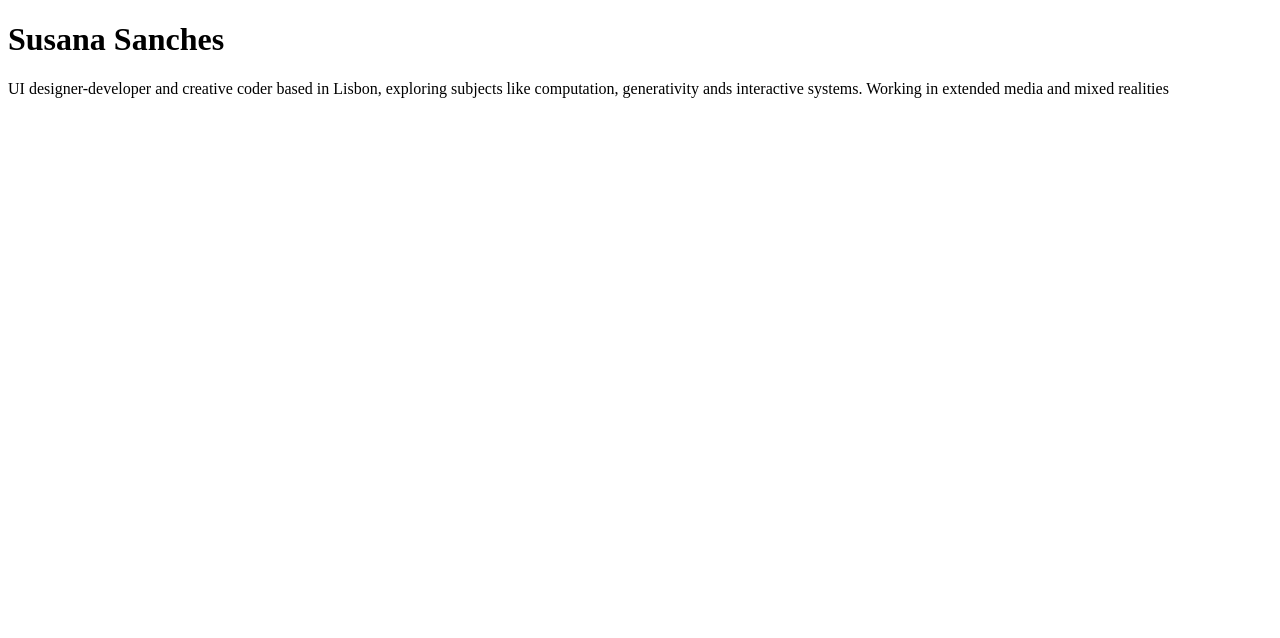
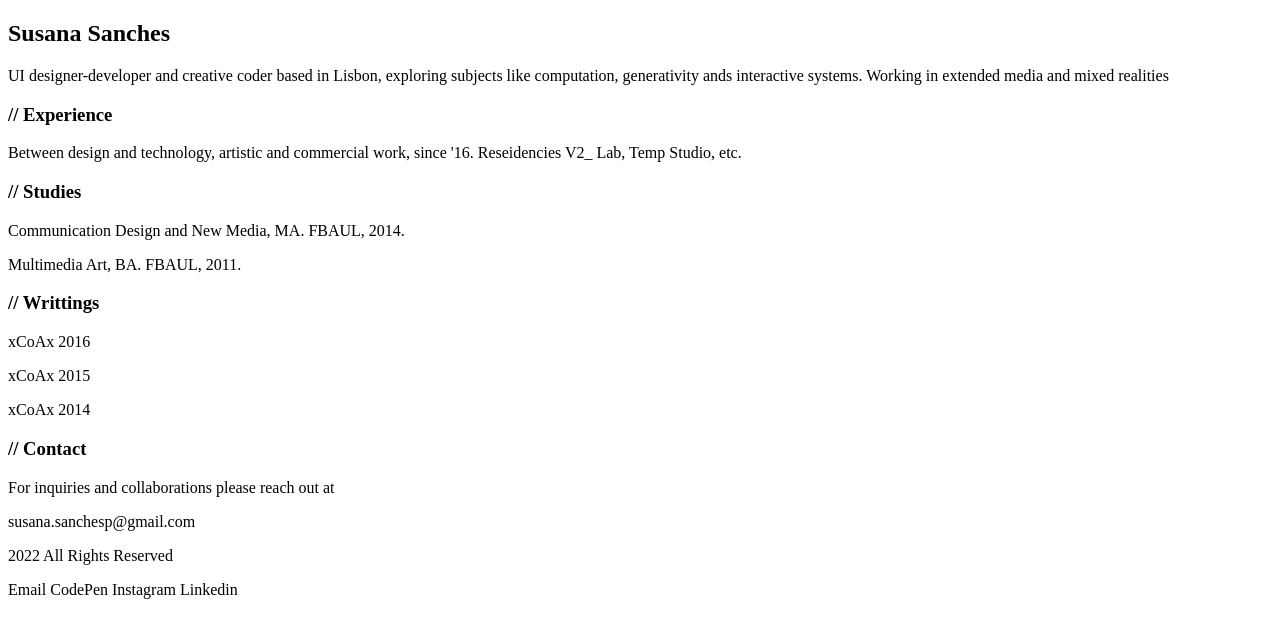
Before and after one commit to susana-sanches/susanasanches.github.io, a plain HTML site: page index.html in a window 1280 px wide. Drawn offline with Linux system fonts and the light colour scheme.

Commit message:
First text

```diff
--- a/index.html
+++ b/index.html
@@ -1,10 +1,57 @@
 <!DOCTYPE html>
 <html>
-<body>
+    <head>
+        <title>Susana Sanches</title>
+        <meta charset="UTF-8">
+        <meta name="keywords" content="HTML, CSS, JavaScript">
+        <meta name="description" content="Susana Sanches Portfolio">
+        <meta name="author" content="Susana Sanches">
+        <meta http-equiv="refresh" content="30">
+        <meta name="viewport" content="width=device-width, initial-scale=1.0">
+    </head>
 
-<h1>Susana Sanches</h1>
+    <body>
 
-<p>UI designer-developer and creative coder based in Lisbon, exploring subjects like computation, generativity ands interactive systems. Working in extended media and mixed realities</p>
+        <nav>
+            <h1>Susana Sanches</h1>
+        </nav>
 
-</body>
+        <article>
+            <section>
+                <p>UI designer-developer and creative coder based in Lisbon, exploring subjects like computation, generativity ands interactive systems. Working in extended media and mixed realities</p>
+            </section>
+
+            <section>
+                <h3>// Experience</h3>
+                <p>Between design and technology, artistic and commercial work, since '16. Reseidencies V2_ Lab, Temp Studio, etc.</p>
+            </section>
+
+            <section>
+                <h3>// Studies</h3>
+                <p>Communication Design and New Media, MA. FBAUL, 2014.</p>
+                <p>Multimedia Art, BA. FBAUL, 2011.</p>
+            </section>
+
+            <section>
+                <h3>// Writtings</h3>
+                <p>xCoAx 2016</p>
+                <p>xCoAx 2015</p>
+                <p>xCoAx 2014</p>
+            </section>
+
+            <section>
+                <h3>// Contact</h3>
+                <p>For inquiries and collaborations please reach out at</p>
+                <a>susana.sanchesp@gmail.com</a>
+            </section>
+        </article>
+
+        <footer>
+            <p>2022 All Rights Reserved</p>
+            <a>Email</a>
+            <a>CodePen</a>
+            <a>Instagram</a>
+            <a>Linkedin</a>
+        </footer>
+    </body>
 </html>
```
